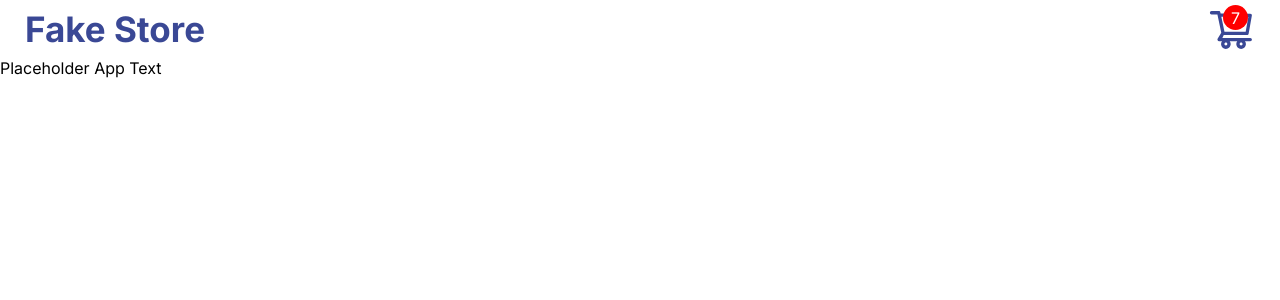
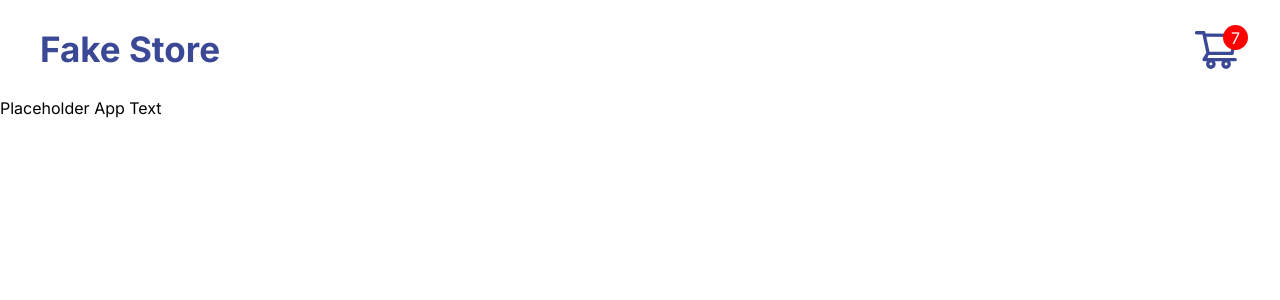
Before and after one commit to MatthewLangSottile/FakeStore_MLS, a React (Vite) app: page / in a window 1280 px wide. Shown: the top 300 px of the page. Built offline with nearby package versions, Linux system fonts and the light colour scheme.

Commit message:
Improve header margins

```diff
--- a/src/components/Header/Header.css
+++ b/src/components/Header/Header.css
@@ -8,7 +8,7 @@ h1 {
     display: flex;
     justify-content: space-between;
     align-items: center;
-    margin: 5px 25px;
+    margin: 25px 40px;
     color: #3A4895;
 }
 
```
